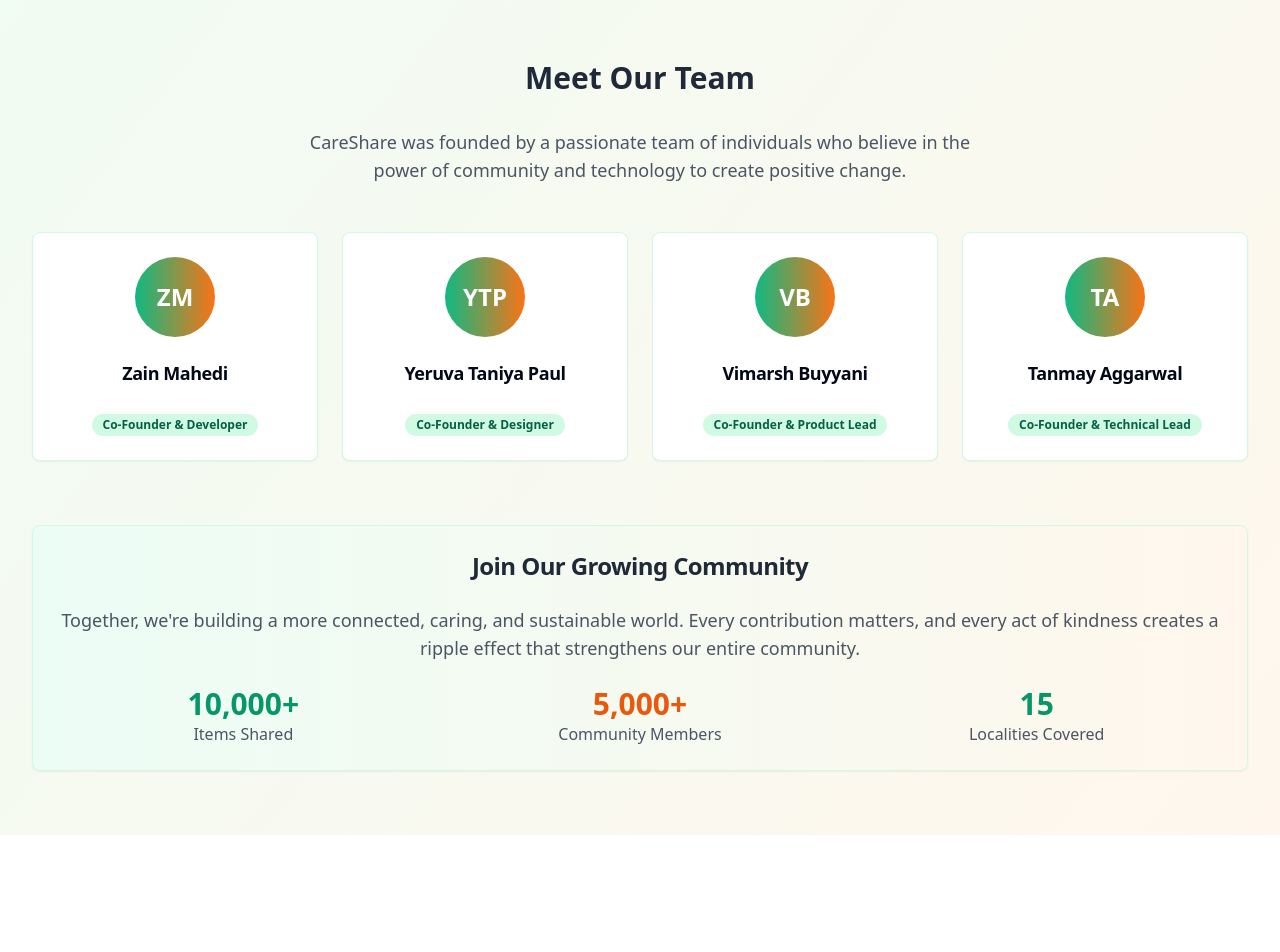
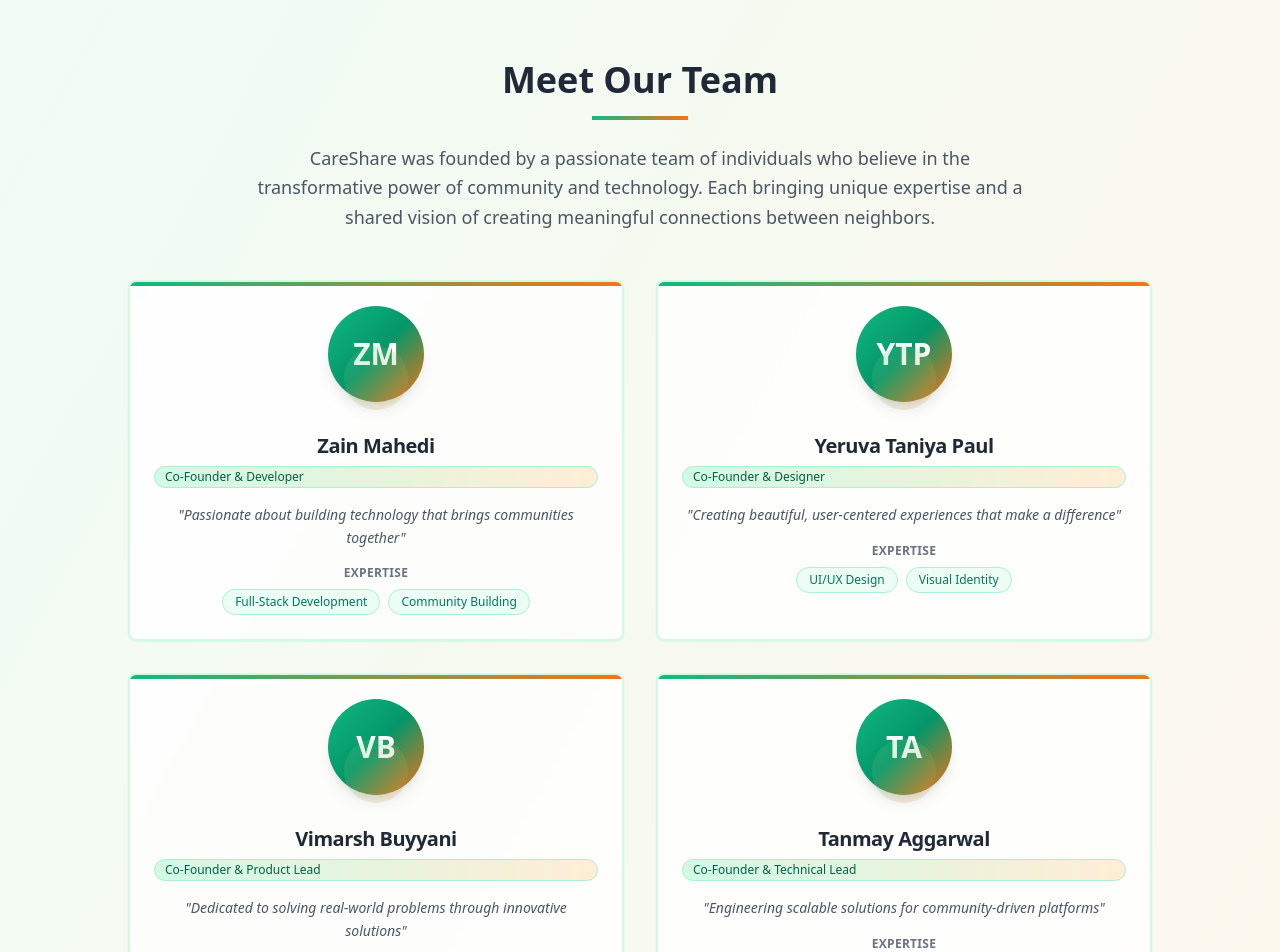
Before and after one commit to MahediBuilds/CareShareV2, a React (Vite) app: page /about in a window 1280 px wide. Shown: the part 880-1832 px from the top of the page. Before the commit the page ends 1715 px from the top, so only its background shows below. Built offline with nearby package versions, Linux system fonts and the light colour scheme.

Commit message:
Improve About Us section

```diff
--- a/src/pages/AboutUs.tsx
+++ b/src/pages/AboutUs.tsx
@@ -1,4 +1,3 @@
-
 import React from 'react';
 import Layout from '@/components/Layout';
 import { Card, CardContent, CardHeader, CardTitle } from '@/components/ui/card';
@@ -9,18 +8,26 @@ const AboutUs = () => {
     {
       name: "Zain Mahedi",
       role: "Co-Founder & Developer",
+      bio: "Passionate about building technology that brings communities together",
+      skills: ["Full-Stack Development", "Community Building"]
     },
     {
       name: "Yeruva Taniya Paul",
       role: "Co-Founder & Designer",
+      bio: "Creating beautiful, user-centered experiences that make a difference",
+      skills: ["UI/UX Design", "Visual Identity"]
     },
     {
       name: "Vimarsh Buyyani",
       role: "Co-Founder & Product Lead",
+      bio: "Dedicated to solving real-world problems through innovative solutions",
+      skills: ["Product Strategy", "User Research"]
     },
     {
       name: "Tanmay Aggarwal",
       role: "Co-Founder & Technical Lead",
+      bio: "Engineering scalable solutions for community-driven platforms",
+      skills: ["System Architecture", "Technical Leadership"]
     },
   ];
 
@@ -100,32 +107,73 @@ const AboutUs = () => {
             </div>
           </div>
 
-          {/* Team Section */}
+          {/* Enhanced Team Section */}
           <div className="mb-16">
-            <h2 className="text-3xl font-bold text-center text-gray-800 mb-8">Meet Our Team</h2>
-            <p className="text-lg text-gray-600 text-center mb-12 max-w-2xl mx-auto">
-              CareShare was founded by a passionate team of individuals who believe in the power of community
-              and technology to create positive change.
-            </p>
+            <div className="text-center mb-12">
+              <h2 className="text-4xl font-bold text-gray-800 mb-4">Meet Our Team</h2>
+              <div className="w-24 h-1 bg-gradient-to-r from-emerald-500 to-orange-500 mx-auto mb-6"></div>
+              <p className="text-lg text-gray-600 max-w-3xl mx-auto leading-relaxed">
+                CareShare was founded by a passionate team of individuals who believe in the transformative
+                power of community and technology. Each bringing unique expertise and a shared vision of
+                creating meaningful connections between neighbors.
+              </p>
+            </div>
 
-            <div className="grid grid-cols-1 sm:grid-cols-2 lg:grid-cols-4 gap-6">
+            <div className="grid grid-cols-1 sm:grid-cols-2 lg:grid-cols-2 gap-8 max-w-5xl mx-auto">
               {teamMembers.map((member, index) => (
-                <Card key={index} className="text-center border-emerald-100 hover:shadow-lg transition-all duration-300 hover:-translate-y-1">
-                  <CardHeader>
-                    <div className="w-20 h-20 bg-gradient-to-r from-emerald-500 to-orange-500 rounded-full mx-auto mb-4 flex items-center justify-center">
-                      <span className="text-white font-bold text-2xl">
-                        {member.name.split(' ').map(n => n[0]).join('')}
-                      </span>
+                <Card key={index} className="group relative overflow-hidden border-2 border-emerald-100 hover:border-emerald-300 hover:shadow-xl transition-all duration-500 hover:-translate-y-2 bg-white/80 backdrop-blur-sm">
+                  <div className="absolute top-0 left-0 w-full h-1 bg-gradient-to-r from-emerald-500 to-orange-500"></div>
+
+                  <CardHeader className="text-center pb-4">
+                    <div className="relative mx-auto mb-6">
+                      <div className="w-24 h-24 bg-gradient-to-br from-emerald-500 via-emerald-600 to-orange-500 rounded-full mx-auto flex items-center justify-center shadow-lg group-hover:shadow-xl transition-shadow duration-300">
+                        <span className="text-white font-bold text-3xl">
+                          {member.name.split(' ').map(n => n[0]).join('')}
+                        </span>
+                      </div>
+                      <div className="absolute -bottom-2 left-1/2 transform -translate-x-1/2 w-16 h-16 bg-gradient-to-br from-emerald-400 to-orange-400 rounded-full opacity-20 group-hover:opacity-30 transition-opacity duration-300"></div>
                     </div>
-                    <CardTitle className="text-lg">{member.name}</CardTitle>
-                  </CardHeader>
-                  <CardContent>
-                    <Badge variant="secondary" className="bg-emerald-100 text-emerald-800">
+
+                    <CardTitle className="text-xl font-bold text-gray-800 mb-2">
+                      {member.name}
+                    </CardTitle>
+
+                    <Badge variant="secondary" className="bg-gradient-to-r from-emerald-100 to-orange-100 text-emerald-800 border-emerald-200 font-medium">
                       {member.role}
                     </Badge>
+                  </CardHeader>
+
+                  <CardContent className="text-center pt-0">
+                    <p className="text-gray-600 text-sm leading-relaxed mb-4 italic">
+                      "{member.bio}"
+                    </p>
+
+                    <div className="space-y-2">
+                      <p className="text-xs font-semibold text-gray-500 uppercase tracking-wide">
+                        Expertise
+                      </p>
+                      <div className="flex flex-wrap justify-center gap-2">
+                        {member.skills.map((skill, skillIndex) => (
+                          <span
+                            key={skillIndex}
+                            className="px-3 py-1 bg-emerald-50 text-emerald-700 text-xs rounded-full border border-emerald-200"
+                          >
+                            {skill}
+                          </span>
+                        ))}
+                      </div>
+                    </div>
                   </CardContent>
                 </Card>
               ))}
+            </div>
+
+            <div className="text-center mt-12">
+              <div className="inline-flex items-center space-x-2 text-sm text-gray-500">
+                <div className="w-2 h-2 bg-emerald-400 rounded-full animate-pulse"></div>
+                <span>Building the future of community sharing, together</span>
+                <div className="w-2 h-2 bg-orange-400 rounded-full animate-pulse"></div>
+              </div>
             </div>
           </div>
 
```
